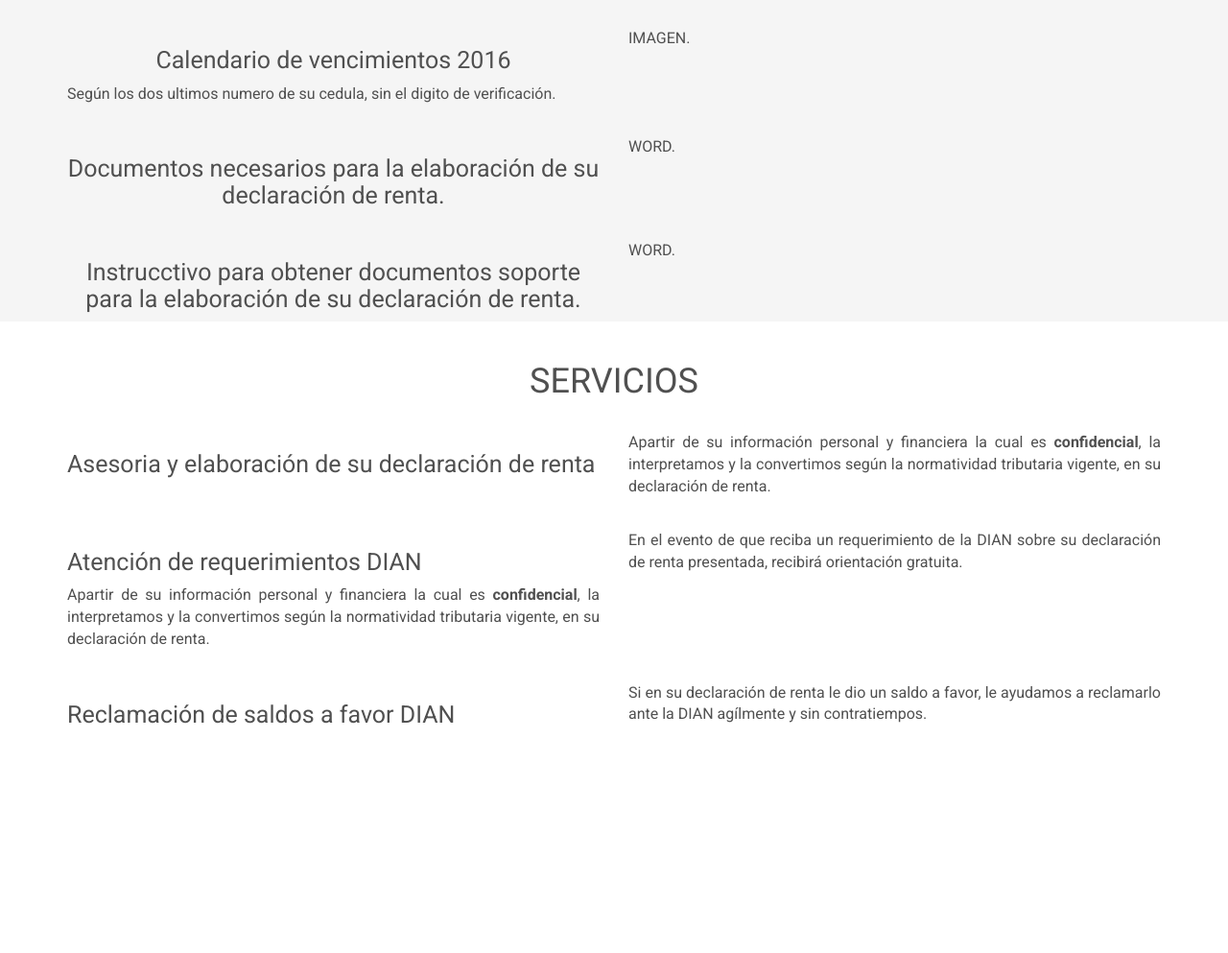
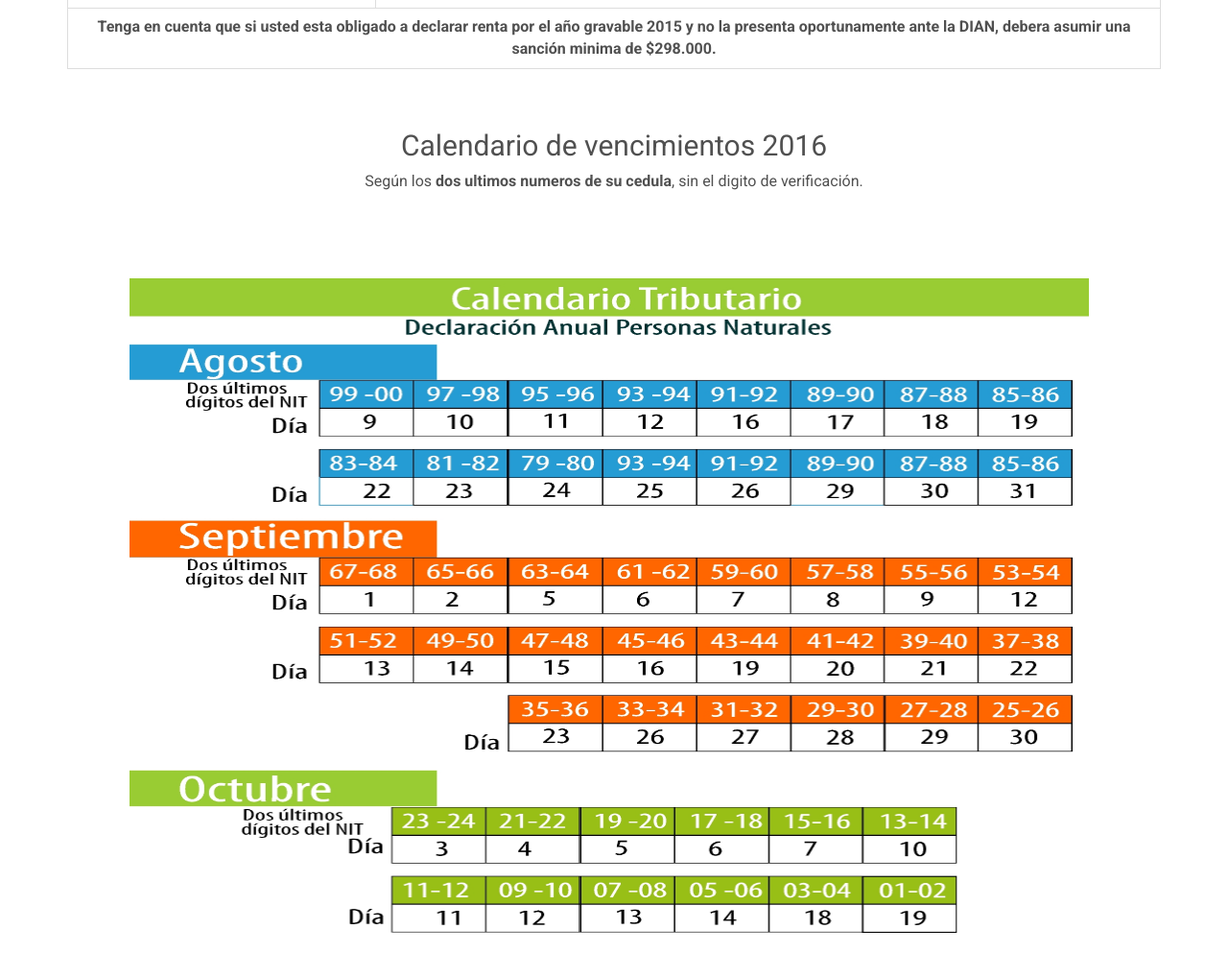
Before and after one commit to mortizs1/adeclarar.com, a plain HTML site: page index.html in a window 1280 px wide. Shown: the part 1770-2763 px from the top of the page at 96% size. Before the commit the page ends 2538 px from the top, so only its background shows below. Drawn offline with nearby package versions, Linux system fonts and the light colour scheme.

Commit message:
agregando la imagen

```diff
--- a/css/style.css
+++ b/css/style.css
@@ -16,7 +16,7 @@ html{
 
 .container img{
   width: 27%;
-  margin-top: 80px;
+  margin: 80px;
 }
 
 
@@ -100,12 +100,15 @@ html{
 }
 
 .container1 h2{
-  font-size: 25px;
+  text-align: center;
+}
+
+.container1 .parrafo{
   text-align: center;
 }
 
 .container1{
-  background: whitesmoke;
+  background: white;
   background-size: cover;
   color: rgb(80, 80, 80);
   text-align: justify;
@@ -125,7 +128,7 @@ table{
 }
 
 .container2{
-  background: white;
+  background: whitesmoke;
   background-size: cover;
   color: rgb(80, 80, 80);
   text-align: justify;
--- a/index.html
+++ b/index.html
@@ -14,7 +14,7 @@
     <div class="home-wrapper">
       <header>
         <div class="container">
-          <img src="images/adeclararlogo.png" alt="logo adeclarar">
+          <img src="images/adeclararlogo.png" alt="logo adeclarar"  >
 
             <nav class="navbar navbar-inverse navbar-fixed-top"> <!--menu-->
               <div class="container">
@@ -58,19 +58,17 @@
 
 
         <section id="enqueconsiste" class="container1"><!--container1-->
-
           <br>
-
           <div class="container">
             <div class="row">
               <div class="col-sm-12">
-                <h2 id="requisitos">Requsitos para estar obligado para declarar renta.</h2>
+                <h2 id="requisitos">Requsitos para estar obligado para declarar renta</h2>
               </div>
             </div>
               <div class="row">
               <div class="col-sm-12">
                 <br>
-                <table class="table table-bordered">
+                <table class="table table-bordered"><!--tabla-->
                   <tr>
                   <th colspan="4" style="text-align:center;">
                     ¿sabes si está obligado a declarar renta por el año agravable 2015?<br>con el cumplimiento de alguno de los siguientes requisitos, esta obligado a declarar renta
@@ -116,15 +114,17 @@
             <br>
 
             <div class="row">
-              <div class="col-sm-6">
+              <div class="col-sm-12">
                 <div>
                 <h2 id="calendario">Calendario de vencimientos 2016</h2>
                 </div>
-                <p>Según los dos ultimos numero de su cedula, sin el digito de verificación.</p>
+                <p class="parrafo">Según los <strong>dos ultimos numeros de su cedula</strong>, sin el digito de verificación.</p>
               </div>
-              <div class="col-sm-6">
-                <p>IMAGEN.</p>
+              <div class="row">
+              <div class="col-sm-12">
+                <img src="images/calendario.png" alt="Calendario Tributario" style="width:1000px; height:700px;"/>
               </div>
+            </div>
             </div>
 
             <br>
```
Also changed, not shown: images/calendario.png (added).
